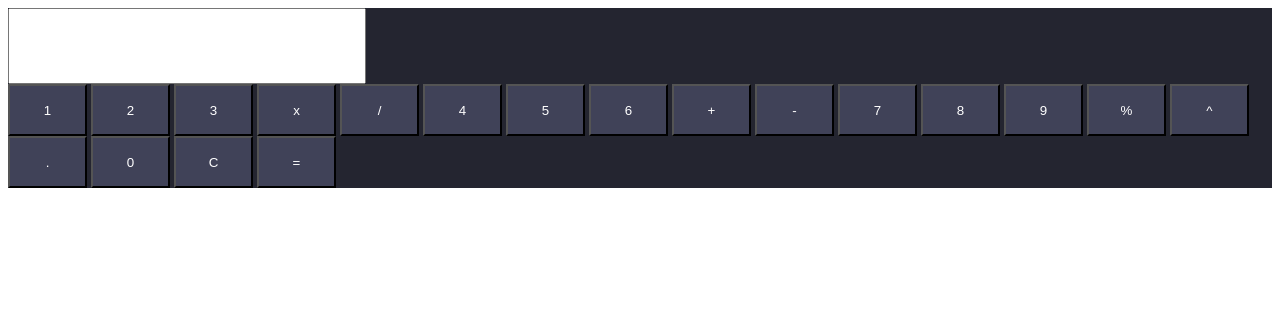
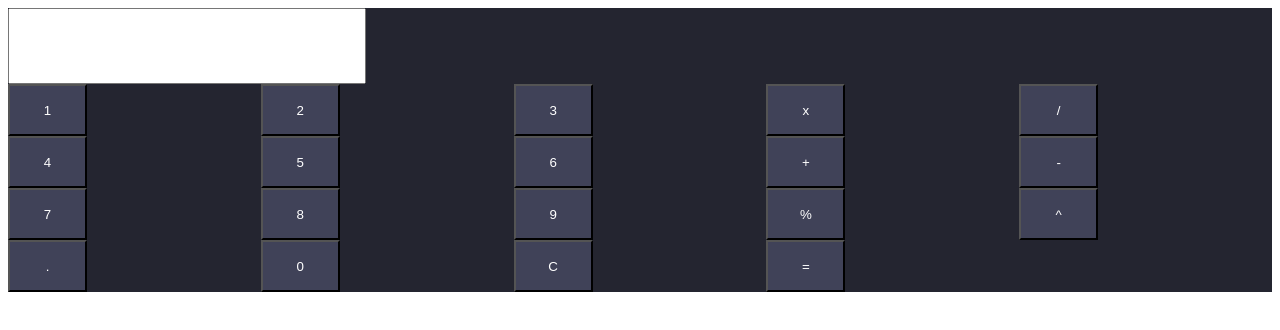
Before and after one commit to Vulcan-SWE/altschoolafrica_Calculator_App, a plain HTML site: page index.html in a window 1280 px wide. Drawn offline with Linux system fonts and the light colour scheme.

```diff
--- a/style.css
+++ b/style.css
@@ -14,3 +14,8 @@ button{
     height: 70px;
     width: 350px;
 }
+
+#keys{
+    display: grid;
+    grid-template-columns: repeat(5, 1fr);
+}
```
Also changed, not shown: assets/image 1.svg (added).
